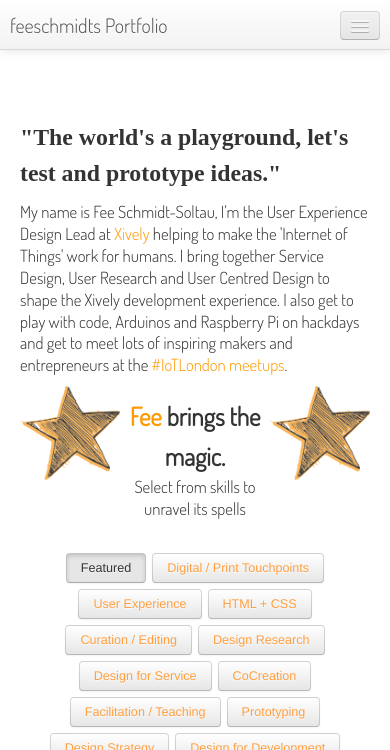
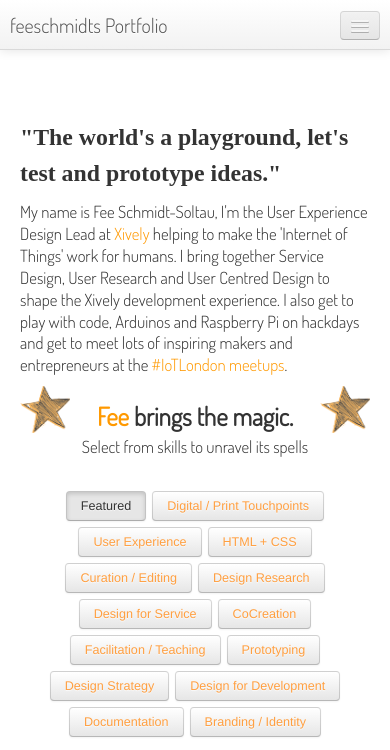
Before and after one commit to feeschmidts/feeschmidts.github.com, a Jekyll site: the page built from index.html, in a window 390 px wide. Shown: the top 750 px of the page. Built offline with Jekyll 4.4.1, drawn with Linux system fonts in a browser that asks for light colours; some web fonts are replaced; comment, search, counter and statistics services are not loaded; grey boxes are pictures that could not be loaded.

Commit message:
Scaling Star fixed in mid and mobile view

```diff
--- a/static/css/portfolio.css
+++ b/static/css/portfolio.css
@@ -292,6 +292,19 @@ blockquote {
 	.scalling-star {
 		max-height:100px;
 		max-width:100px;
+	}
+}
+
+@media (max-width:500px) {
+	.scalling-star {
+		max-height: 50px;
+		max-width: 50px;
+	}
+}
+
+@media (max-width:377px) {
+	.scalling-star {
+		display:none;
 	}
 }
 
```
